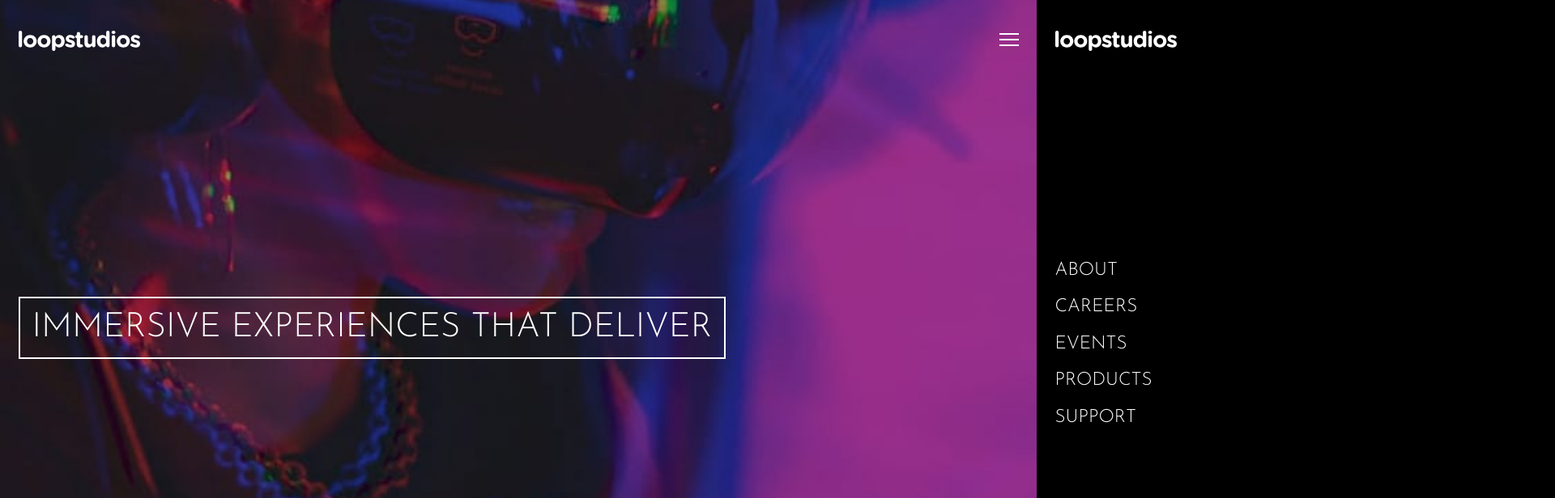
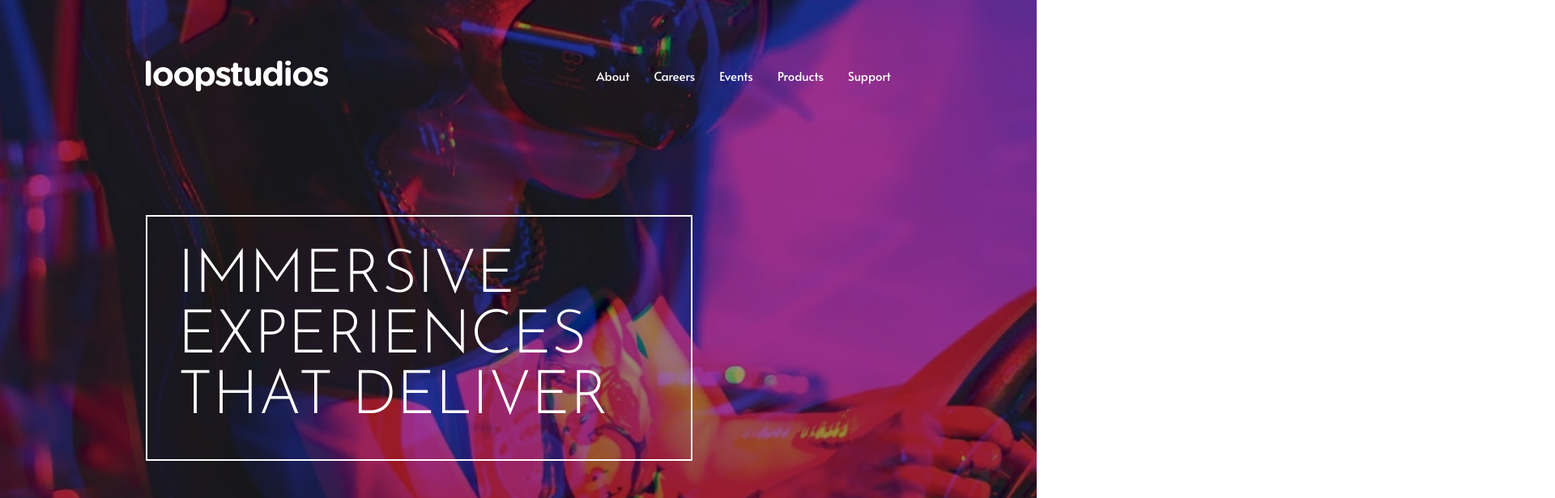
Before and after one commit to mirfanwebdev/loopstudio-landing-frontendmentor, a Vue app: page / in a window 1280 px wide. Shown: the top 616 px of the page at 81% size, 1920 px wide, since content can reach past the window. Built offline with nearby package versions, Linux system fonts and the light colour scheme.

Commit message:
add responsive design to hero section and fix menu display

```diff
--- a/src/App.vue
+++ b/src/App.vue
@@ -4,7 +4,6 @@ import HamburgerMenu from './components/HamburgerMenu.vue';
 import Hero from './components/Hero.vue';
 import Interactive from './components/Interactive.vue';
 import Products from './components/Products.vue';
-import { store } from './store';
 </script>
 
 <template>
--- a/src/components/Footer.vue
+++ b/src/components/Footer.vue
@@ -21,7 +21,6 @@ footer {
     display: flex;
     flex-direction: column;
     align-items: center;
-    width: 100vw;
     gap: 1.25rem;
     padding: 2.5rem;
     background-color: var(--black);
--- a/src/components/HamburgerMenu.vue
+++ b/src/components/HamburgerMenu.vue
@@ -22,7 +22,7 @@ button {
     border: none;
 }
 .hamburger-menu {
-    position: absolute;
+    position: fixed;
     z-index: 1;
     background-color: var(--black);
     right: -100%;
@@ -54,4 +54,10 @@ button {
 .display {
     right: 0;
 }
+
+@media screen and (min-width: 768px) {
+    .hamburger-menu {
+        display: none;
+    }
+}
 </style>
--- a/src/components/Header.vue
+++ b/src/components/Header.vue
@@ -1,9 +1,13 @@
 <script setup>
 import { store } from '../store';
+import BaseMenu from './BaseMenu.vue';
 </script>
 <template>
     <header @click="store.toggleMenu">
         <img class="logo" src="../assets/logo.svg" alt="logo"/>
+        <div class="menu-desktop">
+            <BaseMenu />
+        </div>
         <button>
             <img src="../assets/icon-hamburger.svg" alt="menu"/>
         </button>
@@ -23,4 +27,22 @@ import { store } from '../store';
     .logo {
         width: 10rem;
     }
+    .menu-desktop {
+        display: none;
+    }
+
+    @media screen and (min-width: 768px) {
+        button {
+            display: none;
+        }
+        .logo {
+            width: 15rem;
+        }
+        .menu-desktop {
+            display: flex;
+            gap: 2rem;
+            color: var(--white);
+            /* font-size: 1.125rem; */
+        }
+    }
 </style>
--- a/src/components/Hero.vue
+++ b/src/components/Hero.vue
@@ -4,9 +4,12 @@ import Header from './Header.vue';
 
 <template>
     <section>
-        <Header/>
+        <div class="bg"></div>
         <div class="container">
-            <h1>immersive experiences that deliver</h1>
+            <Header/>
+            <div class="container-text">
+                <h1>immersive experiences that deliver</h1>
+            </div>
         </div>
     </section>
 </template>
@@ -20,6 +23,7 @@ section {
     background-size: cover;
     height: 95vh;
     padding: 2.5rem 1.5rem;
+    position: relative;
 }
 h1 {
     border: 2px solid var(--white);
@@ -29,10 +33,38 @@ h1 {
     font-family: var(--josefin-sans);
     font-weight: 300;
     font-size: 2.8rem;
+    max-width: 45rem;
 }
 .container {
+    position: relative;
+    top: 0;
+    left: 0;
+    height: 100%;
+}
+.container-text {
     display: flex;
     align-items: center;
     height: 100%;
 }
+.bg {
+    position: absolute;
+    width: 100vw;
+    height: 100%;
+    background-color: black;
+    opacity: 0.4;
+    bottom: 0;
+    left: 0;
+}
+
+@media screen and (min-width: 768px) {
+    section {
+        background-image: url(../assets/desktop/image-hero.jpg);
+        background-size: cover;
+        padding: 5rem 12rem;
+    }
+    h1 {
+        font-size: 5rem;
+        padding: 2.5rem;
+    }
+}
 </style>
```
